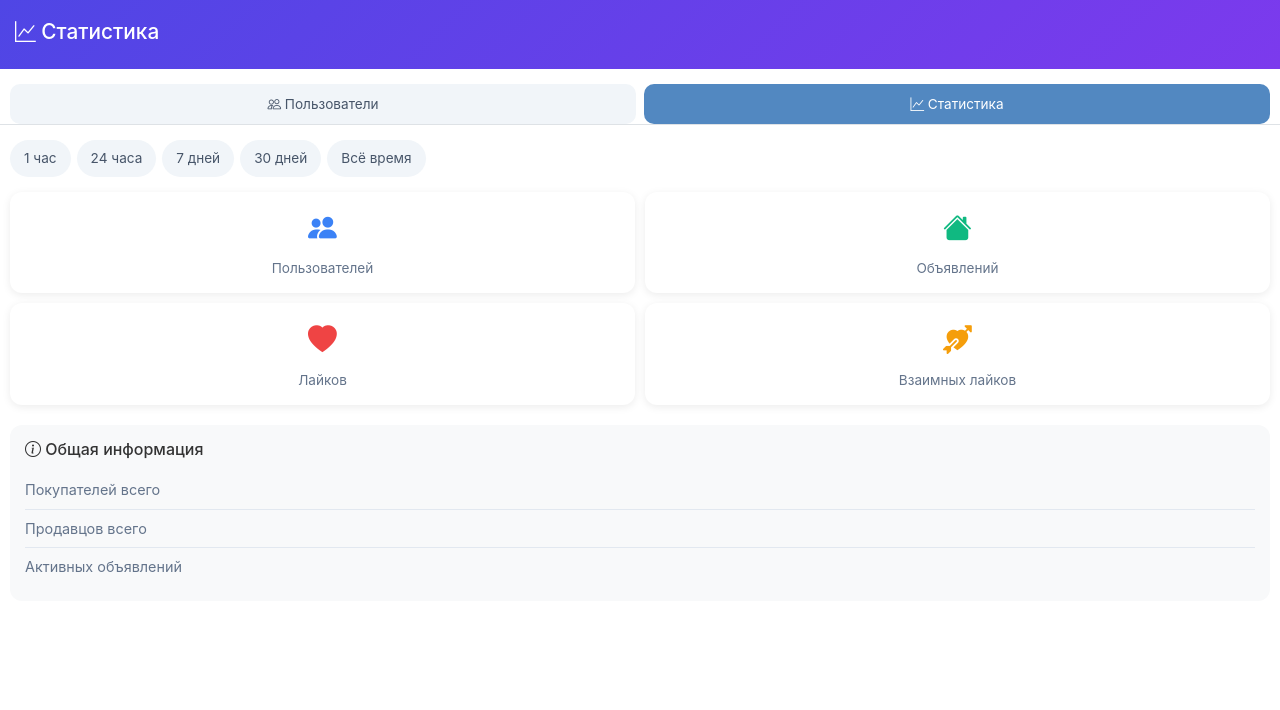
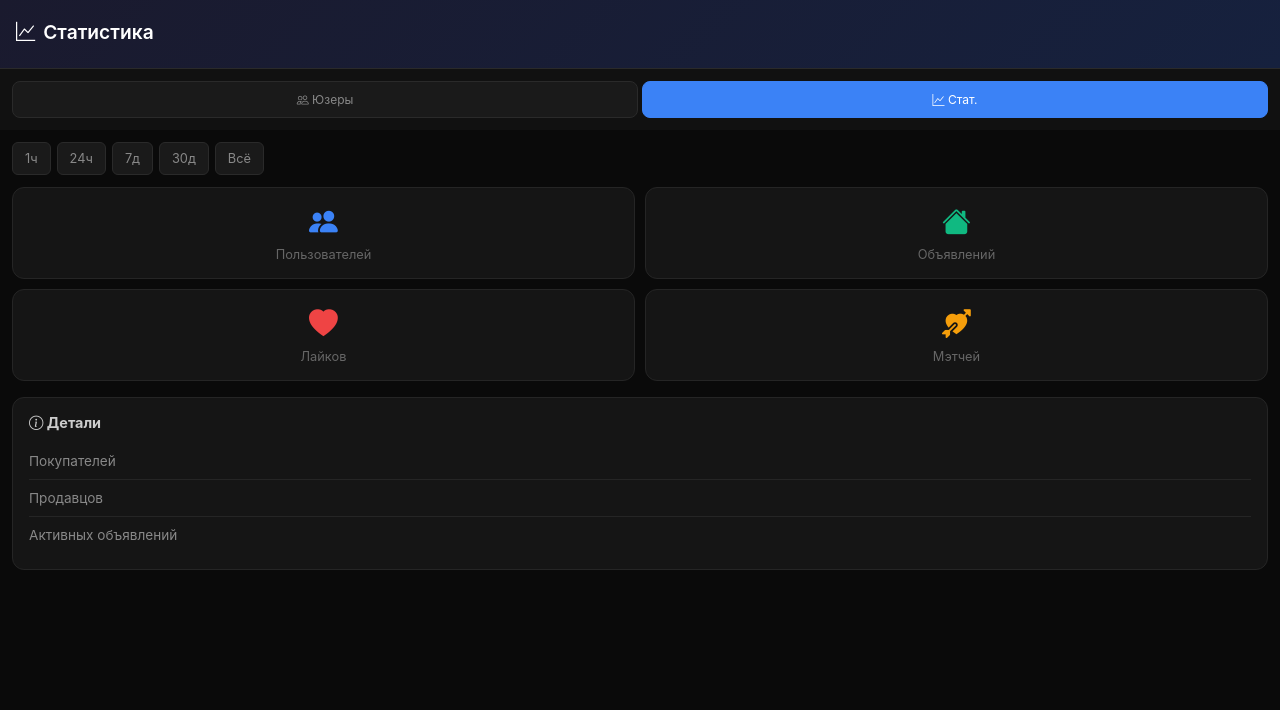
Before and after one commit to judex14turk-oss/F2F, a Flask app: template templates/webapp_stats.html in a window 1280 px wide. Shown: the top 710 px of the page. Run offline with Flask 3, Linux system fonts and the light colour scheme; the template is opened without the code that fills it, so the values that code supplies are empty; some libraries are stand-ins or nearby versions.

Commit message:
Apply a consistent dark theme across the admin panel
Update templates for admins, stats, and tariff settings to use a dark theme, including background colors, font styles, and element styling.

Replit-Commit-Author: Agent
Replit-Commit-Session-Id: ff7b8814-47dc-49b4-a069-4bd2f65d25e7
Replit-Commit-Checkpoint-Type: full_checkpoint
Replit-Commit-Event-Id: ecaa1e94-c0f2-4757-a7c4-15f779885f7e
Replit-Commit-Screenshot-Url: https://storage.googleapis.com/screenshot-production-us-central1/446626a4-d583-4535-9432-6a960a73e398/ff7b8814-47dc-49b4-a069-4bd2f65d25e7/naB4BtS
Replit-Helium-Checkpoint-Created: true

```diff
--- a/templates/webapp_stats.html
+++ b/templates/webapp_stats.html
@@ -5,106 +5,102 @@
     <meta name="viewport" content="width=device-width, initial-scale=1.0, maximum-scale=1.0, user-scalable=no">
     <title>Статистика</title>
     <script src="https://telegram.org/js/telegram-web-app.js"></script>
-    <link href="https://cdn.jsdelivr.net/npm/bootstrap@5.3.0/dist/css/bootstrap.min.css" rel="stylesheet">
     <link href="https://cdn.jsdelivr.net/npm/bootstrap-icons@1.10.0/font/bootstrap-icons.css" rel="stylesheet">
     <style>
-        :root {
-            --tg-theme-bg-color: #ffffff;
-            --tg-theme-text-color: #000000;
-            --tg-theme-button-color: #5288c1;
-        }
+        * { margin: 0; padding: 0; box-sizing: border-box; }
 
         body {
-            background-color: var(--tg-theme-bg-color);
-            color: var(--tg-theme-text-color);
+            background: #0a0a0a;
+            color: #e5e5e5;
             font-family: -apple-system, BlinkMacSystemFont, 'Segoe UI', Roboto, sans-serif;
-            padding-bottom: 100px;
+            padding-bottom: 80px;
         }
 
         .header {
-            background: linear-gradient(135deg, #4f46e5 0%, #7c3aed 100%);
-            color: white;
-            padding: 20px 15px;
-            margin-bottom: 15px;
+            background: linear-gradient(135deg, #1a1a2e 0%, #16213e 100%);
+            padding: 20px 16px;
+            border-bottom: 1px solid #2a2a2a;
         }
 
         .header h1 {
-            font-size: 1.3rem;
-            margin: 0;
+            font-size: 1.2rem;
+            font-weight: 600;
+            color: #fff;
+            display: flex;
+            align-items: center;
+            gap: 8px;
         }
 
         .header-role {
-            font-size: 0.85rem;
-            opacity: 0.9;
+            font-size: 0.8rem;
+            color: #888;
             margin-top: 4px;
         }
 
         .nav-tabs {
             display: flex;
-            gap: 8px;
-            padding: 0 10px;
-            margin-bottom: 15px;
+            gap: 4px;
+            padding: 12px;
+            background: #111;
             overflow-x: auto;
         }
 
         .nav-tab {
             flex: 1;
             text-align: center;
-            padding: 10px 12px;
-            background: #f1f5f9;
-            border-radius: 10px;
+            padding: 10px 8px;
+            background: #1a1a1a;
+            border-radius: 8px;
             text-decoration: none;
-            color: #475569;
-            font-size: 0.85rem;
+            color: #888;
+            font-size: 0.75rem;
             white-space: nowrap;
+            border: 1px solid #2a2a2a;
         }
 
         .nav-tab.active {
-            background: var(--tg-theme-button-color);
+            background: #3b82f6;
             color: white;
+            border-color: #3b82f6;
         }
 
         .period-filter {
             display: flex;
             gap: 6px;
-            padding: 0 10px;
-            margin-bottom: 15px;
+            padding: 12px;
             flex-wrap: wrap;
         }
 
         .period-btn {
-            padding: 8px 14px;
-            background: #f1f5f9;
-            border: none;
-            border-radius: 20px;
-            font-size: 0.85rem;
-            color: #475569;
+            padding: 8px 12px;
+            background: #1a1a1a;
+            border: 1px solid #2a2a2a;
+            border-radius: 6px;
+            font-size: 0.8rem;
+            color: #888;
             text-decoration: none;
         }
 
         .period-btn.active {
             background: #10b981;
             color: white;
+            border-color: #10b981;
         }
 
         .stats-grid {
             display: grid;
             grid-template-columns: repeat(2, 1fr);
             gap: 10px;
-            padding: 0 10px;
-            margin-bottom: 20px;
+            padding: 0 12px;
+            margin-bottom: 16px;
         }
 
         .stat-card {
-            background: white;
-            padding: 15px;
+            background: #151515;
+            border: 1px solid #252525;
+            padding: 16px;
             border-radius: 12px;
-            box-shadow: 0 2px 8px rgba(0,0,0,0.08);
             text-align: center;
-        }
-
-        .stat-card.full-width {
-            grid-column: span 2;
         }
 
         .stat-icon {
@@ -115,12 +111,12 @@
         .stat-value {
             font-size: 1.8rem;
             font-weight: 700;
-            color: #1e293b;
+            color: #fff;
         }
 
         .stat-label {
-            font-size: 0.85rem;
-            color: #64748b;
+            font-size: 0.8rem;
+            color: #666;
             margin-top: 4px;
         }
 
@@ -130,23 +126,24 @@
         .stat-card.matches .stat-icon { color: #f59e0b; }
 
         .info-section {
-            background: #f8f9fa;
-            margin: 10px;
-            padding: 15px;
+            background: #151515;
+            border: 1px solid #252525;
+            margin: 0 12px;
+            padding: 16px;
             border-radius: 12px;
         }
 
         .info-section h3 {
-            font-size: 1rem;
+            font-size: 0.9rem;
             margin-bottom: 12px;
-            color: #333;
+            color: #ccc;
         }
 
         .info-row {
             display: flex;
             justify-content: space-between;
-            padding: 8px 0;
-            border-bottom: 1px solid #e2e8f0;
+            padding: 10px 0;
+            border-bottom: 1px solid #252525;
         }
 
         .info-row:last-child {
@@ -154,13 +151,14 @@
         }
 
         .info-label {
-            color: #64748b;
-            font-size: 0.9rem;
+            color: #888;
+            font-size: 0.85rem;
         }
 
         .info-value {
             font-weight: 600;
-            font-size: 0.9rem;
+            font-size: 0.85rem;
+            color: #fff;
         }
     </style>
 </head>
@@ -172,7 +170,7 @@
 
     <div class="nav-tabs">
         <a href="{{ url_for('webapp_admin', tg_id=tg_id) }}" class="nav-tab">
-            <i class="bi bi-people"></i> Пользователи
+            <i class="bi bi-people"></i> Юзеры
         </a>
         {% if permissions.can_view_admins %}
         <a href="{{ url_for('webapp_admins', tg_id=tg_id) }}" class="nav-tab">
@@ -180,7 +178,7 @@
         </a>
         {% endif %}
         <a href="{{ url_for('webapp_stats', tg_id=tg_id) }}" class="nav-tab active">
-            <i class="bi bi-graph-up"></i> Статистика
+            <i class="bi bi-graph-up"></i> Стат.
         </a>
         {% if permissions.can_edit_tariff %}
         <a href="{{ url_for('webapp_tariff_settings', tg_id=tg_id) }}" class="nav-tab">
@@ -190,11 +188,11 @@
     </div>
 
     <div class="period-filter">
-        <a href="{{ url_for('webapp_stats', tg_id=tg_id, period='1h') }}" class="period-btn {% if period == '1h' %}active{% endif %}">1 час</a>
-        <a href="{{ url_for('webapp_stats', tg_id=tg_id, period='24h') }}" class="period-btn {% if period == '24h' %}active{% endif %}">24 часа</a>
-        <a href="{{ url_for('webapp_stats', tg_id=tg_id, period='7d') }}" class="period-btn {% if period == '7d' %}active{% endif %}">7 дней</a>
-        <a href="{{ url_for('webapp_stats', tg_id=tg_id, period='30d') }}" class="period-btn {% if period == '30d' %}active{% endif %}">30 дней</a>
-        <a href="{{ url_for('webapp_stats', tg_id=tg_id, period='all') }}" class="period-btn {% if period == 'all' %}active{% endif %}">Всё время</a>
+        <a href="{{ url_for('webapp_stats', tg_id=tg_id, period='1h') }}" class="period-btn {% if period == '1h' %}active{% endif %}">1ч</a>
+        <a href="{{ url_for('webapp_stats', tg_id=tg_id, period='24h') }}" class="period-btn {% if period == '24h' %}active{% endif %}">24ч</a>
+        <a href="{{ url_for('webapp_stats', tg_id=tg_id, period='7d') }}" class="period-btn {% if period == '7d' %}active{% endif %}">7д</a>
+        <a href="{{ url_for('webapp_stats', tg_id=tg_id, period='30d') }}" class="period-btn {% if period == '30d' %}active{% endif %}">30д</a>
+        <a href="{{ url_for('webapp_stats', tg_id=tg_id, period='all') }}" class="period-btn {% if period == 'all' %}active{% endif %}">Всё</a>
     </div>
 
     <div class="stats-grid">
@@ -219,18 +217,18 @@
         <div class="stat-card matches">
             <div class="stat-icon"><i class="bi bi-arrow-through-heart-fill"></i></div>
             <div class="stat-value">{{ total_matches }}</div>
-            <div class="stat-label">Взаимных лайков</div>
+            <div class="stat-label">Мэтчей</div>
         </div>
     </div>
 
     <div class="info-section">
-        <h3><i class="bi bi-info-circle"></i> Общая информация</h3>
+        <h3><i class="bi bi-info-circle"></i> Детали</h3>
         <div class="info-row">
-            <span class="info-label">Покупателей всего</span>
+            <span class="info-label">Покупателей</span>
             <span class="info-value">{{ buyers_count }}</span>
         </div>
         <div class="info-row">
-            <span class="info-label">Продавцов всего</span>
+            <span class="info-label">Продавцов</span>
             <span class="info-value">{{ sellers_count }}</span>
         </div>
         <div class="info-row">
@@ -243,11 +241,6 @@
         const tg = window.Telegram.WebApp;
         tg.ready();
         tg.expand();
-
-        document.body.style.setProperty('--tg-theme-bg-color', tg.themeParams.bg_color || '#ffffff');
-        document.body.style.setProperty('--tg-theme-text-color', tg.themeParams.text_color || '#000000');
-        document.body.style.setProperty('--tg-theme-button-color', tg.themeParams.button_color || '#5288c1');
     </script>
-    <script src="https://cdn.jsdelivr.net/npm/bootstrap@5.3.0/dist/js/bootstrap.bundle.min.js"></script>
 </body>
 </html>
```
Also changed, not shown: templates/webapp_admins.html (+125 -107 lines), templates/webapp_tariff_settings.html (+170 -182 lines).
